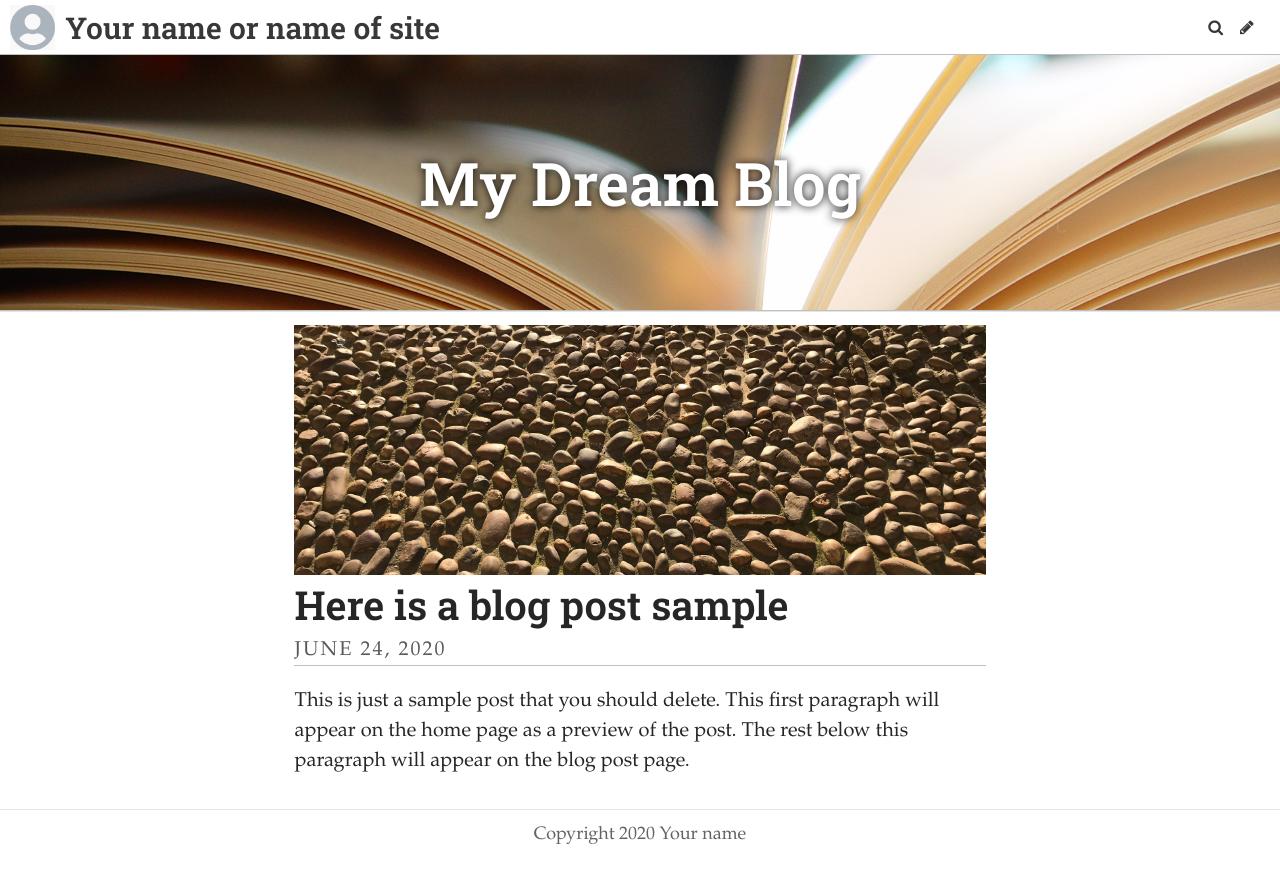
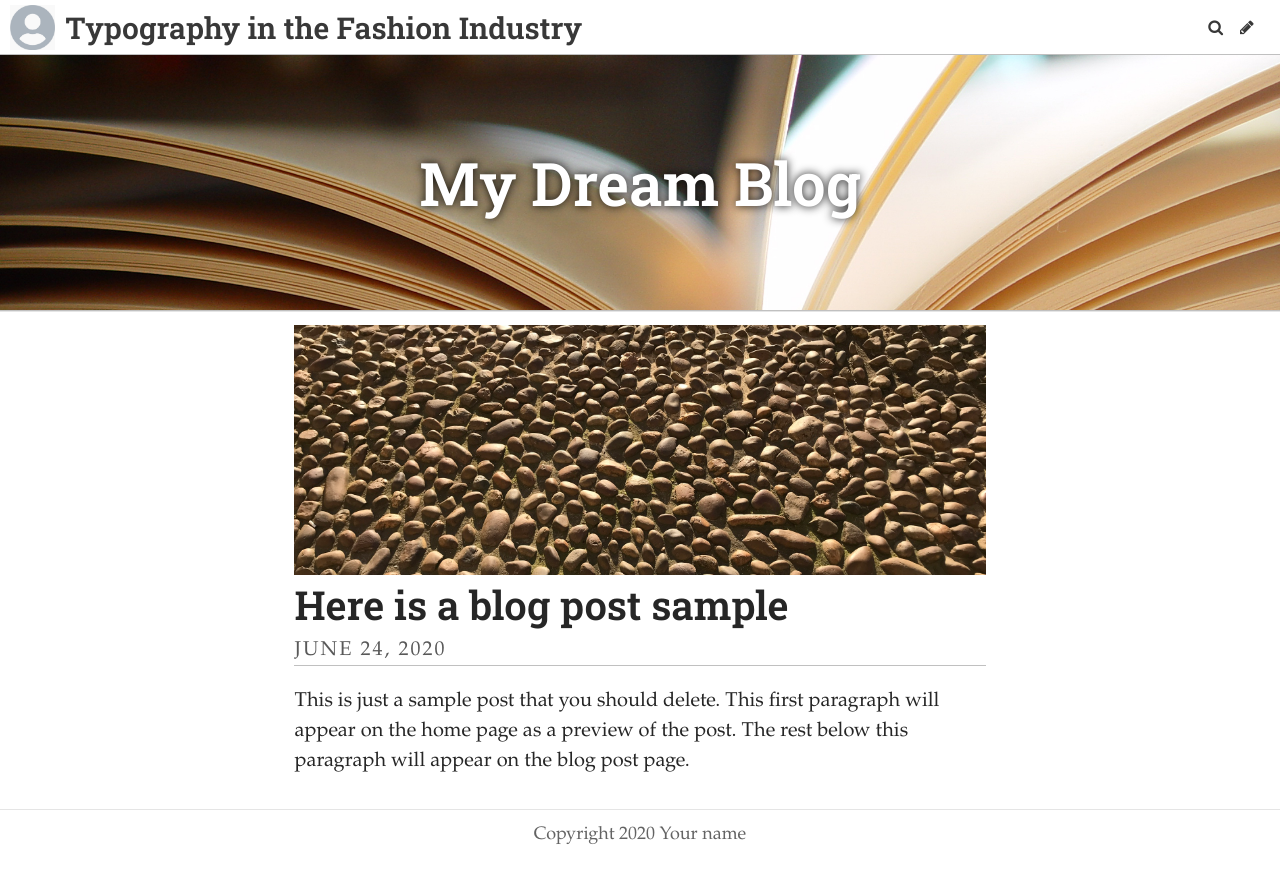
Before and after one commit to betherskine/typography-and-design, a Jekyll site: the page built from index.html, in a window 1280 px wide. Shown: the top 883 px of the page. Built offline with Jekyll 4.4.1, drawn with Linux system fonts in a browser that asks for light colours; some web fonts are replaced; the list of posts is cut into pages by our own code.

Commit message:
Update Settings “general”

```diff
--- a/_data/settings.yml
+++ b/_data/settings.yml
@@ -1,11 +1,12 @@
-title: Your name or name of site
-description: A website with a blog
+title: Typography in the Fashion Industry
+description: A blog analysing typeface within the realms of fashion
 header_text: My Dream Blog
 footer_text: Copyright 2020 Your name
 header_feature_image: ../uploads/pages.jpg
-bannerheight: "20vmax"
-gridlayout: false
+bannerheight: 20vmax
 logo: /uploads/logo.jpg
 favicon: /uploads/favicon.ico
+gridlayout: false
+fixednavbar: false
 upzoom: true
-fixednavbar: false
+items: []
```
